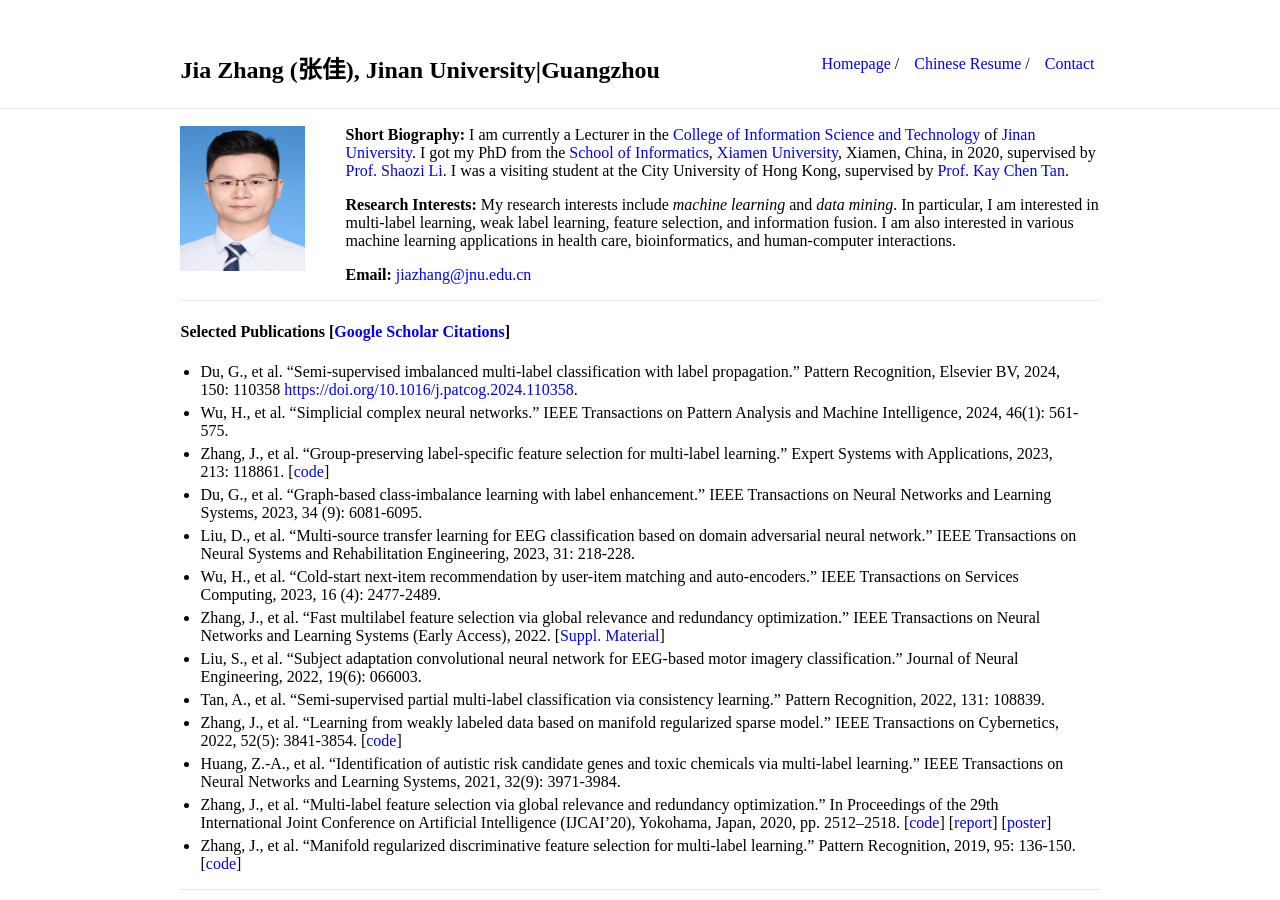
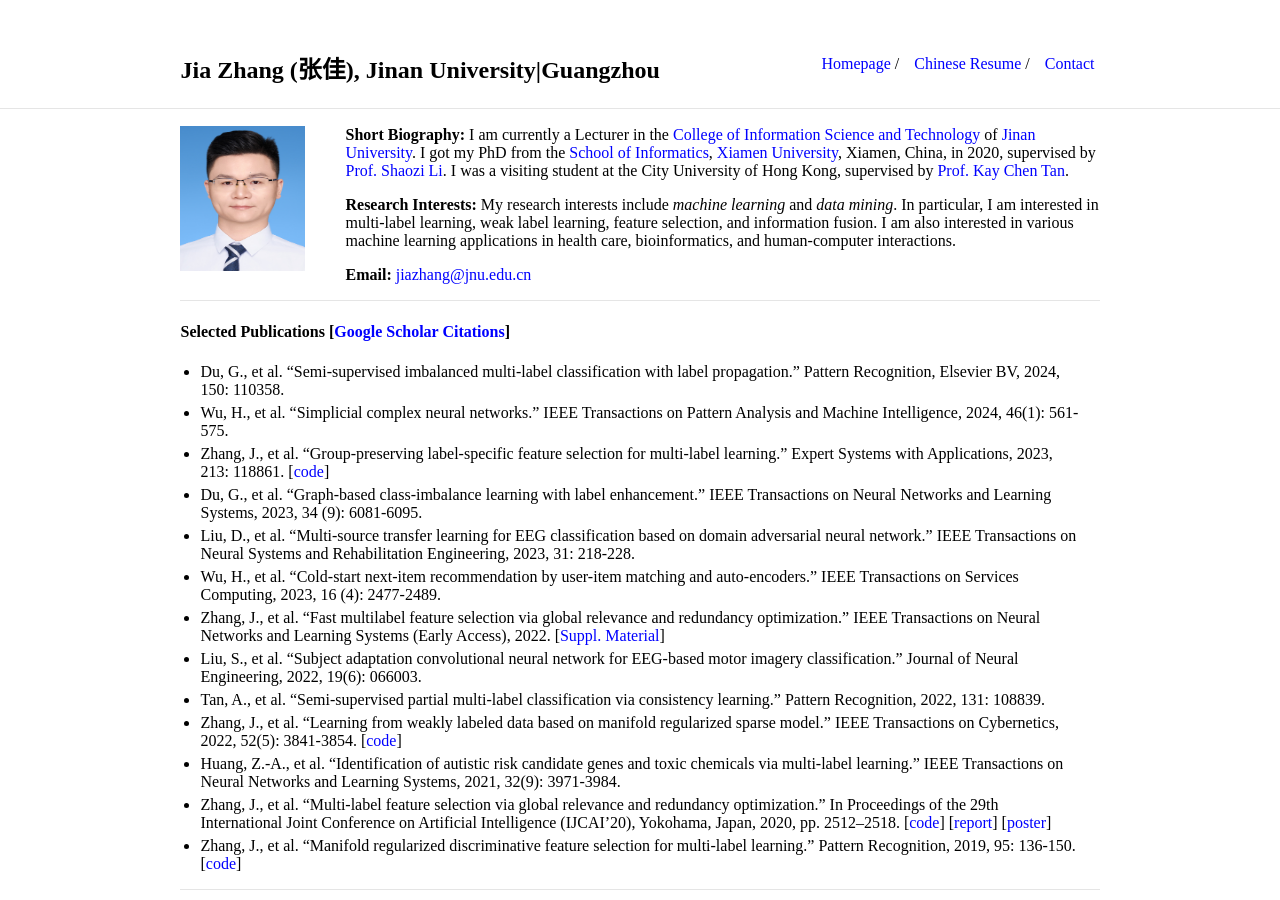
Before and after one commit to jiazhang-ml/jiazhang-ml.github.io, a Jekyll site: the page built from index.md, in a window 1280 px wide and 900 px high. Built offline with Jekyll 4.4.1, drawn with Linux system fonts in a browser that asks for light colours; part of the change alters nothing that is shown.

Commit message:
Update index.md

```diff
--- a/index.md
+++ b/index.md
@@ -15,7 +15,7 @@ layout: default
 
 #### Selected Publications [[Google Scholar Citations](https://scholar.google.com.hk/citations?user=yBaTk-gAAAAJ&hl=en)]
 
-* Du, G., et al. "Semi-supervised imbalanced multi-label classification with label propagation." Pattern Recognition, Elsevier BV, 2024, 150: 110358 [https://doi.org/10.1016/j.patcog.2024.110358](https://doi.org/10.1016/j.patcog.2024.110358).
+* Du, G., et al. "Semi-supervised imbalanced multi-label classification with label propagation." Pattern Recognition, Elsevier BV, 2024, 150: 110358.
 * Wu, H., et al. "Simplicial complex neural networks." IEEE Transactions on Pattern Analysis and Machine Intelligence, 2024, 46(1): 561-575.
 * Zhang, J., et al. "Group-preserving label-specific feature selection for multi-label learning." Expert Systems with Applications, 2023, 213: 118861. [[code](https://codeocean.com/capsule/1281687/tree/v1)]
 * Du, G., et al. "Graph-based class-imbalance learning with label enhancement." IEEE Transactions on Neural Networks and Learning Systems, 2023, 34 (9): 6081-6095.
```
